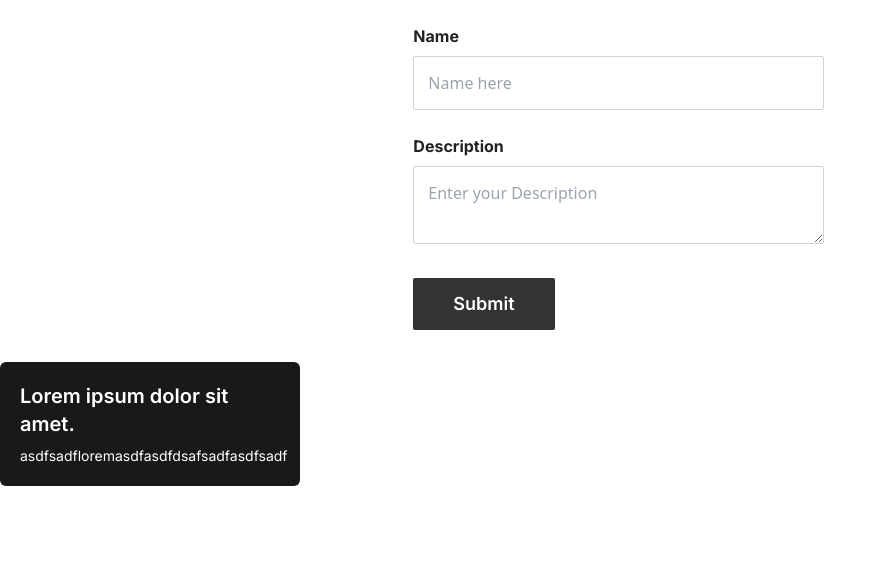
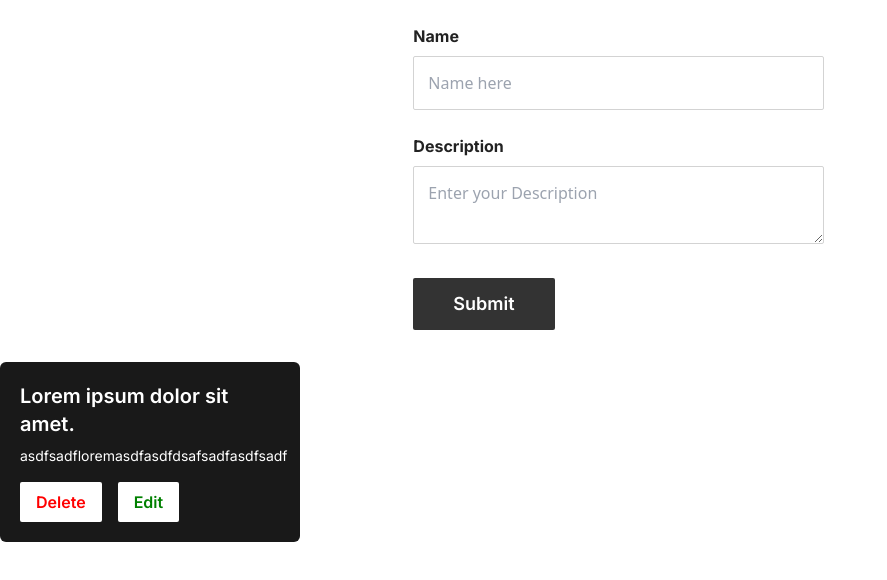
Before and after one commit to thehasandev/crud_frontend, a React (Vite) app: page / in a window 1280 px wide. Shown: the top 580 px of the page, without its empty margins (0-887 px from the left). Built offline with nearby package versions, Linux system fonts and the light colour scheme; no server answers.

Commit message:
create delete and edit button

```diff
--- a/src/components/CreateCrudInput.jsx
+++ b/src/components/CreateCrudInput.jsx
@@ -69,7 +69,12 @@ function CreateCrudInput() {
                      <div className='flex gap-5 flex-wrap mt-8'>
                         <div  className='w-[300px] bg-black/90 text-white p-5 rounded-md'>
                             <h1 className='font-semibold text-xl font-inter mb-2'>Lorem ipsum dolor sit amet.</h1>
-                            <h1 className='font-sm text-sm font-inter'>asdfsadfloremasdfasdfdsafsadfasdfsadf</h1>
+                            <h1 className='font-sm text-sm font-inter mb-4'>asdfsadfloremasdfasdfdsafsadfasdfsadf</h1>
+                            <div className='flex gap-x-4'>
+                             <button className='bg-white text-[red] font-inter text-base font-semibold px-4 py-2 rounded-sm'>Delete</button>
+                             <button className='bg-white text-[green] font-inter text-base font-semibold px-4 py-2 rounded-sm'>Edit</button>
+
+                            </div>
                         </div>
 
 
```
